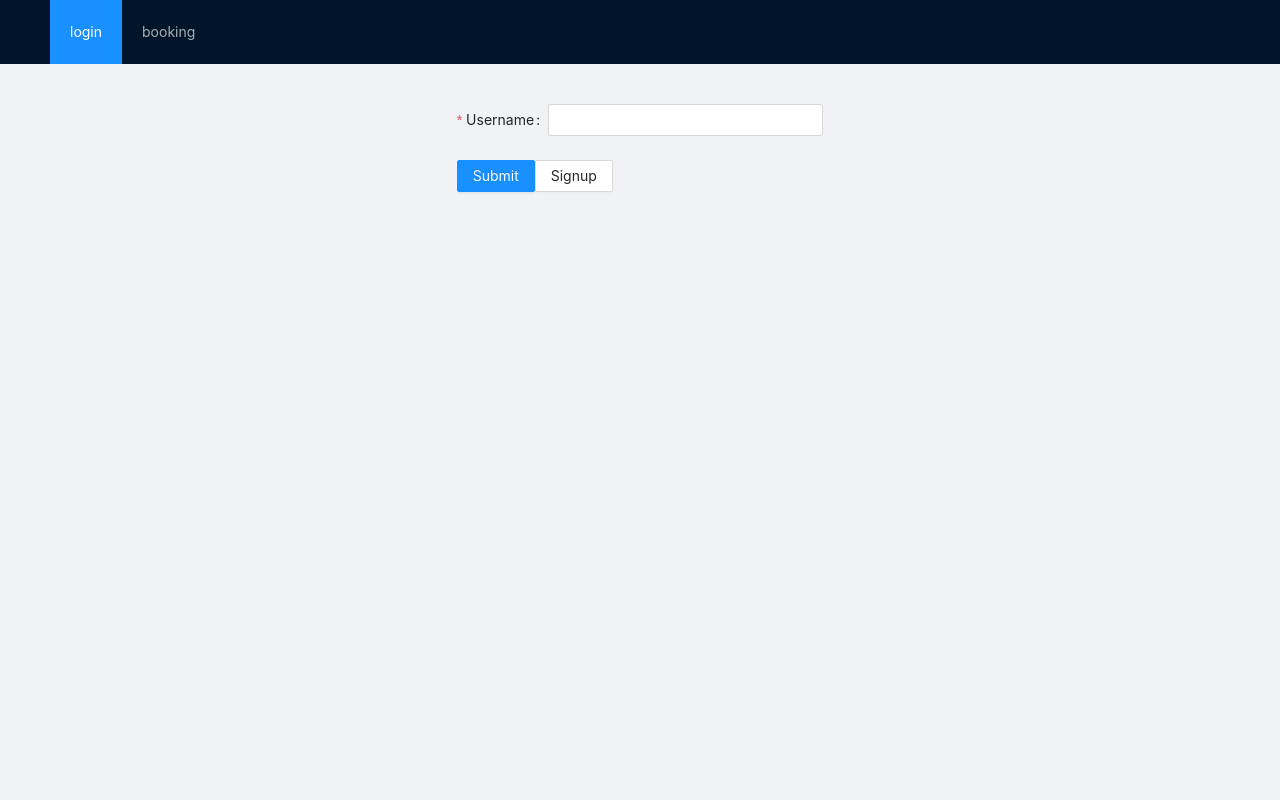
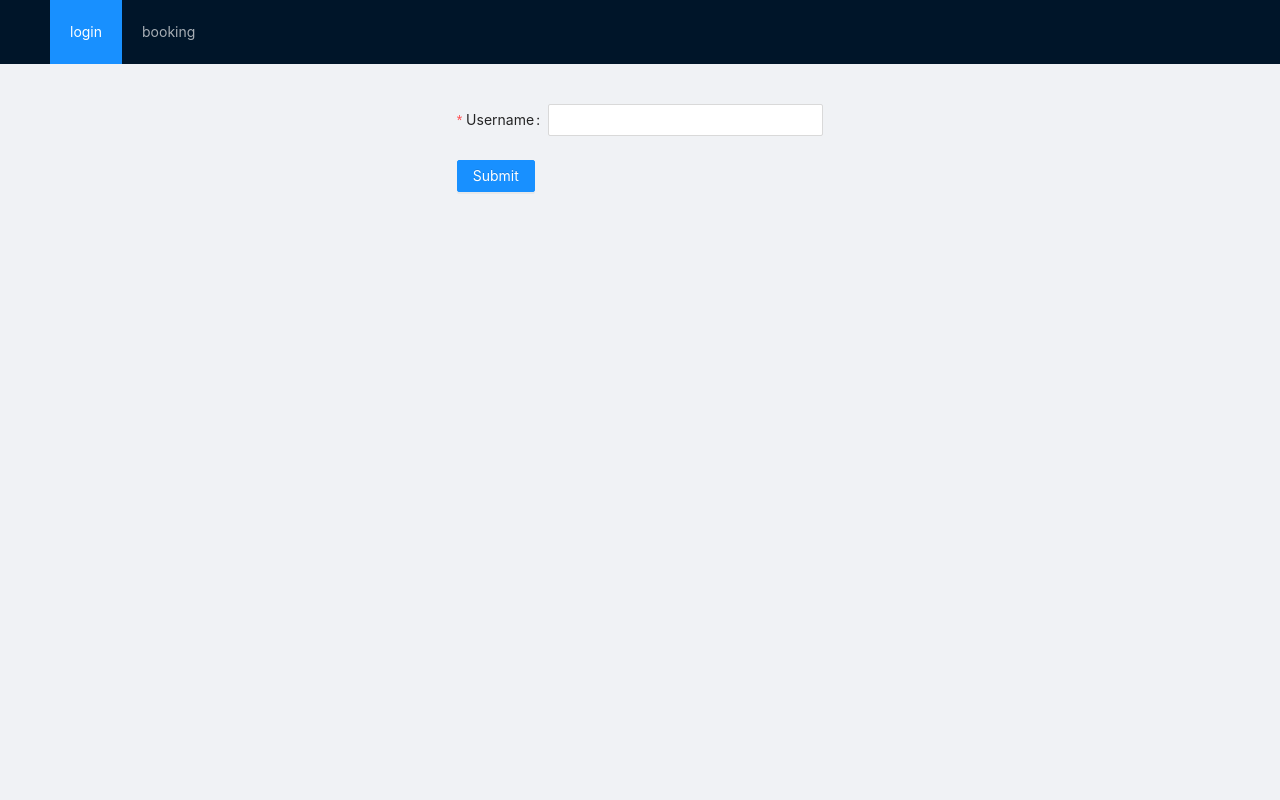
Before and after one commit to tomitsui123/consensys, a React (Create React App) app in the folder frontend/: page /login in a window 1280 px wide. Shown: the top 800 px of the page. Built offline with nearby package versions, Linux system fonts and the light colour scheme.

Commit message:
Remove unused code

```diff
--- a/frontend/src/BookingPage/BookButton.tsx
+++ b/frontend/src/BookingPage/BookButton.tsx
@@ -18,9 +18,6 @@ export default function BookButton({
     React.SetStateAction<AvailableData[] | undefined>
   >
 }) {
-  if (typeof isSelected !== 'undefined') {
-    console.log(isSelected, roomCode, time)
-  }
   const auth = useAuth()
 
   const cancelReservation = async () => {
--- a/frontend/src/LoginPage/index.tsx
+++ b/frontend/src/LoginPage/index.tsx
@@ -63,7 +63,6 @@ export default function LoginPage() {
             <Button type='primary' htmlType='submit'>
               Submit
             </Button>
-            <Button type='default'>Signup</Button>
           </Form.Item>
         </Form>
       </Col>
```
